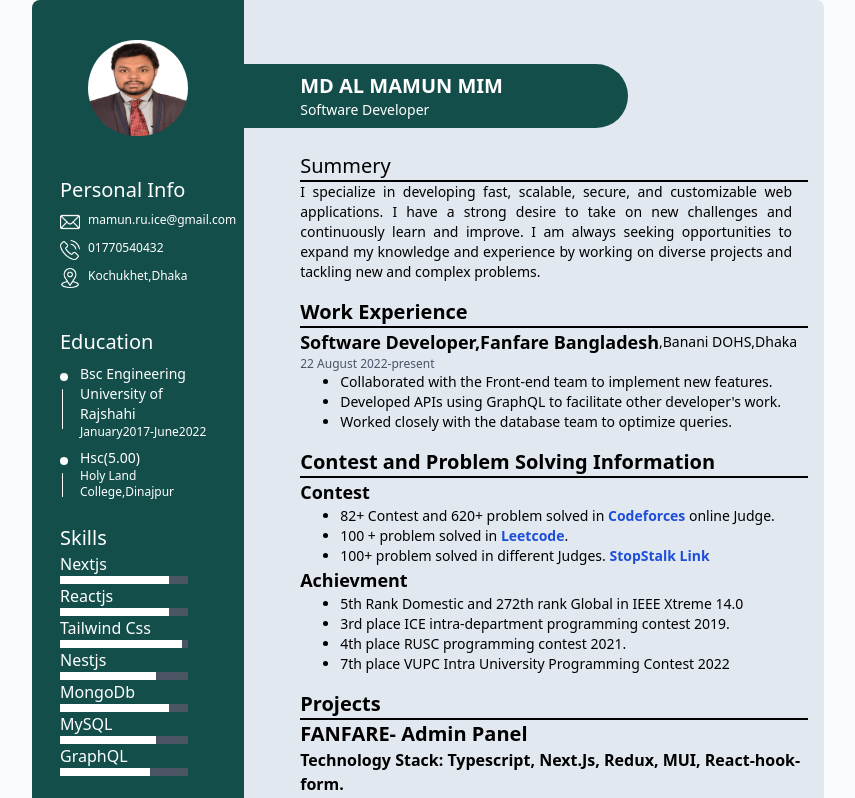
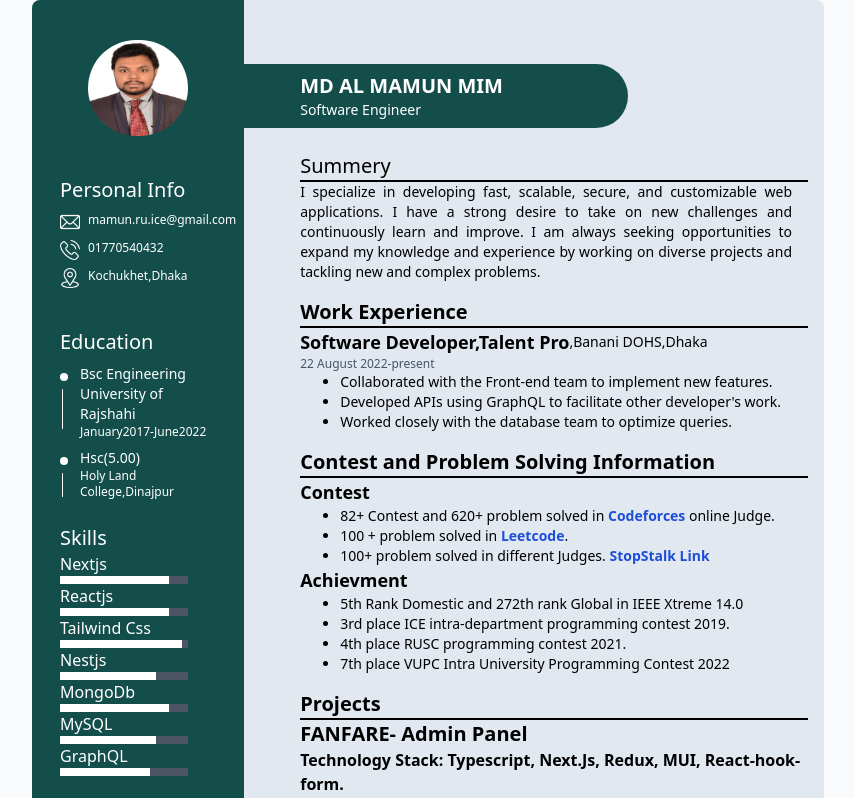
Before and after one commit to MamunsCrafts/CV-APP, a Next.js app: page / in a window 1280 px wide. Shown: the top 798 px of the page, without its empty margins (212-1067 px from the left). Built offline with nearby package versions, Linux system fonts and the light colour scheme.

Commit message:
updated cv

```diff
--- a/components/experience.tsx
+++ b/components/experience.tsx
@@ -7,7 +7,7 @@ export default function Experience(){
         <div>
           {" "}
           <div className="flex ">
-            <p className="text-lg font-bold"> Software Developer,Fanfare Bangladesh</p>{" "}
+            <p className="text-lg font-bold"> Software Developer,Talent Pro</p>{" "}
             <p className="text-sm mt-1">,Banani DOHS,Dhaka</p>
           </div>
           <p className="text-slate-600 text-xs">22 August 2022-present</p>
--- a/pages/index.tsx
+++ b/pages/index.tsx
@@ -20,7 +20,7 @@ export default function Home() {
         <div>
           <div className="bg-teal-900 h-16 rounded-r-full py-2 text-white  text-xl w-96  mt-16">
             <p className="font-semibold ml-14">MD AL MAMUN MIM</p>
-            <p className="text-sm ml-14">Software Developer</p>
+            <p className="text-sm ml-14">Software Engineer</p>
           </div>
           <div className="ml-14 flex-col space-y-4">
             <Summery />
```
